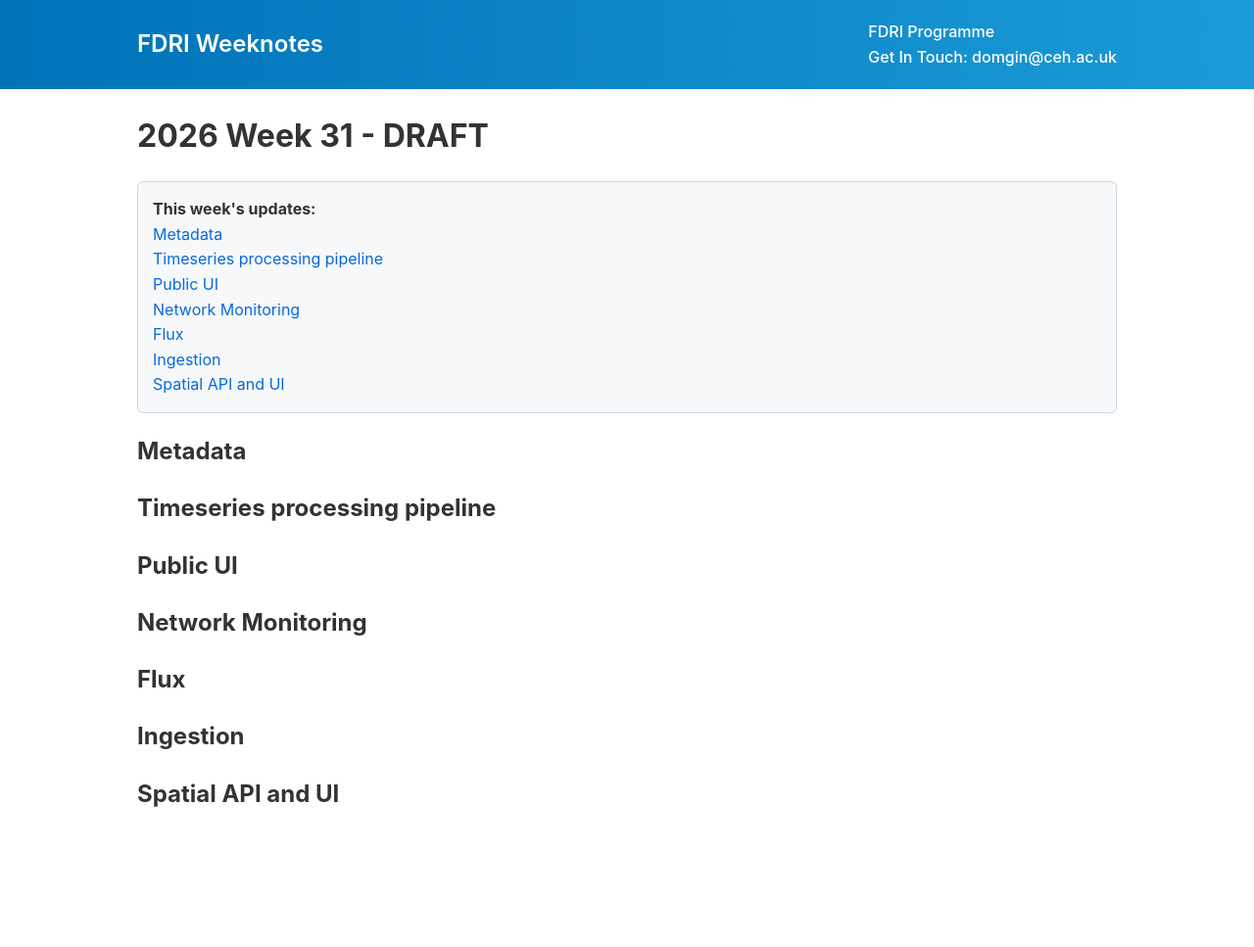
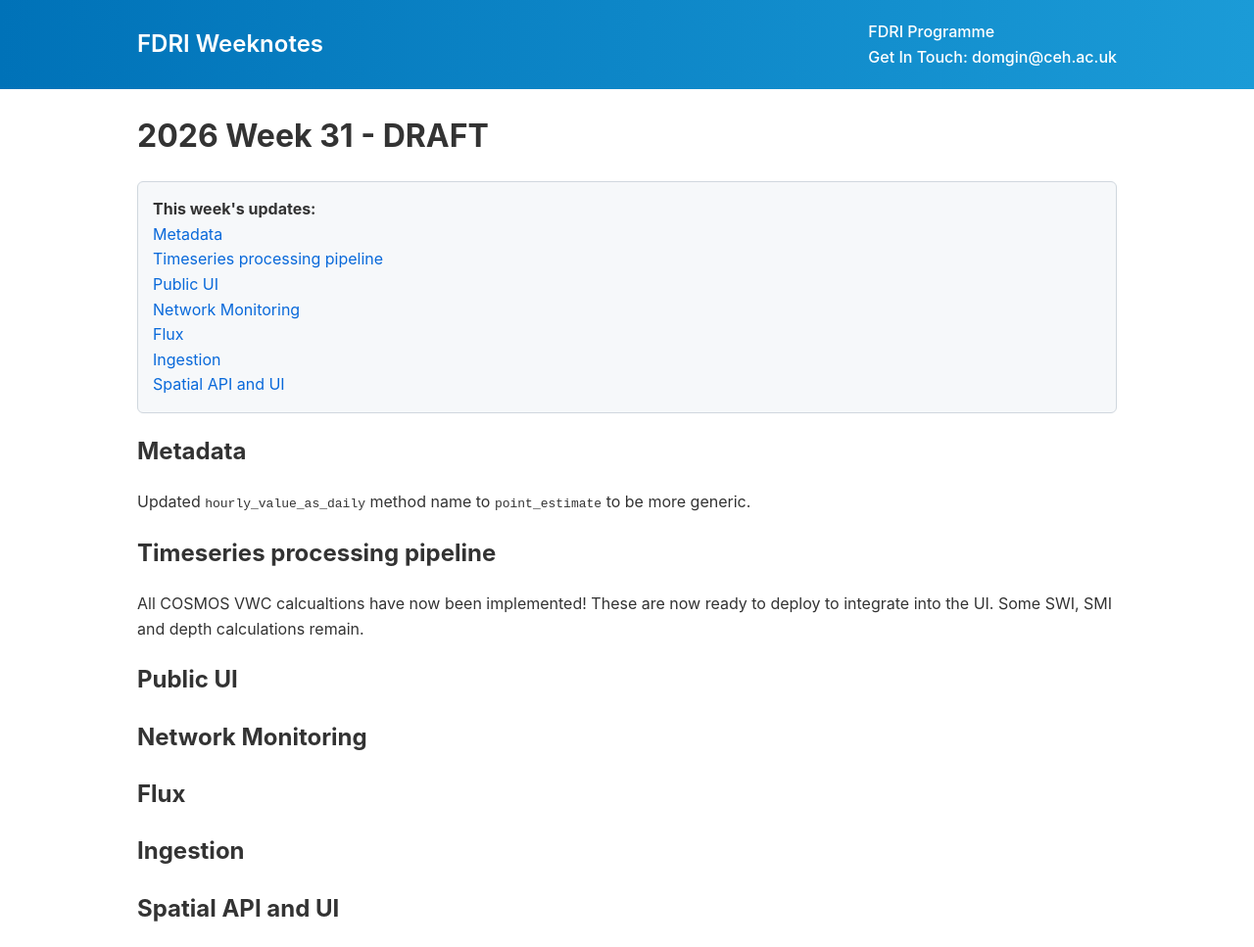
Before and after one commit to NERC-CEH/fdri_words, a Jekyll site: the page built from weeknotes/2026/31.md, in a window 1280 px wide. Shown: the whole page at 98% size. Built offline with Jekyll 4.4.1, drawn with Linux system fonts in a browser that asks for light colours; our own code applies the rules of GitHub Pages for plain Markdown files; before the commit the page ends 900 px from its top, so only the background shows below that.

Commit message:
Update 31.md

```diff
--- a/weeknotes/2026/31.md
+++ b/weeknotes/2026/31.md
@@ -1,8 +1,10 @@
 # 2026 Week 31 - DRAFT
 
 ## Metadata
+Updated `hourly_value_as_daily` method name to `point_estimate` to be more generic.
 
 ## Timeseries processing pipeline
+All COSMOS VWC calcualtions have now been implemented! These are now ready to deploy to integrate into the UI. Some SWI, SMI and depth calculations remain.
 
 ## Public UI
 
```
